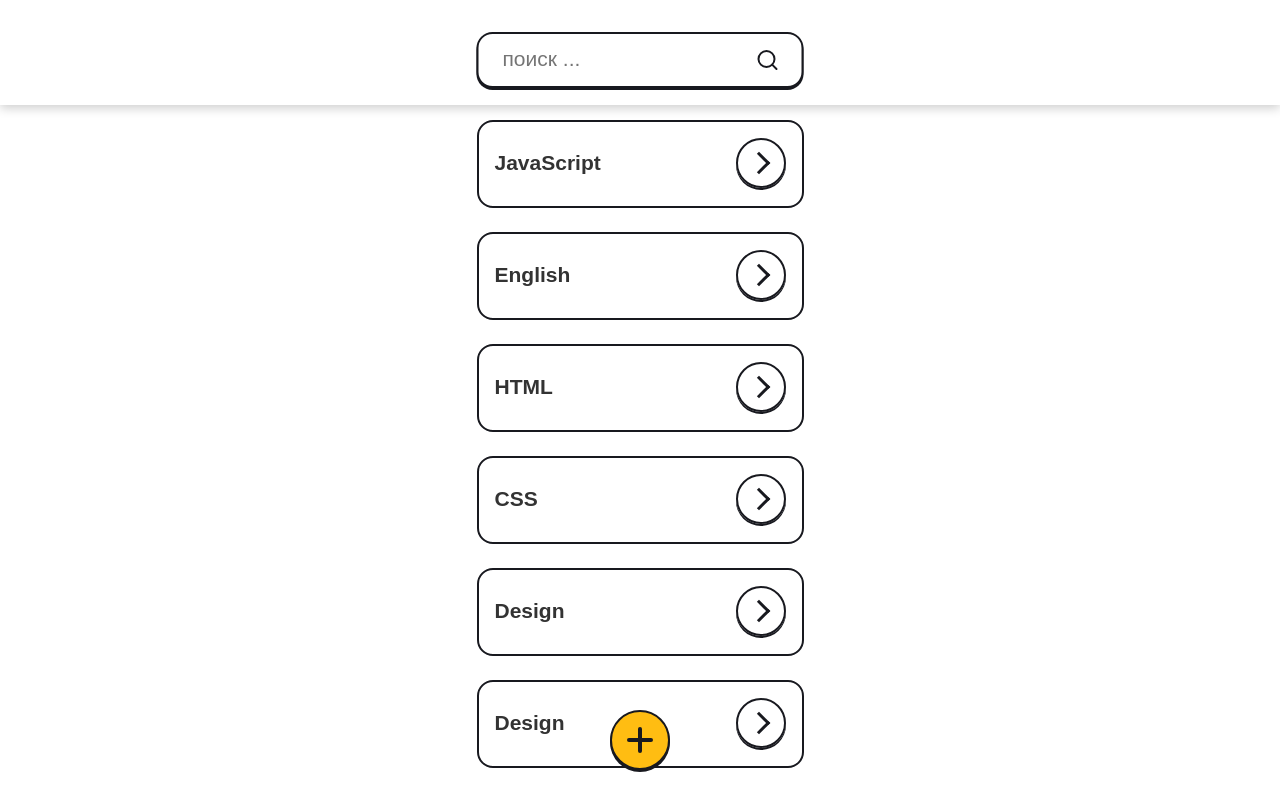
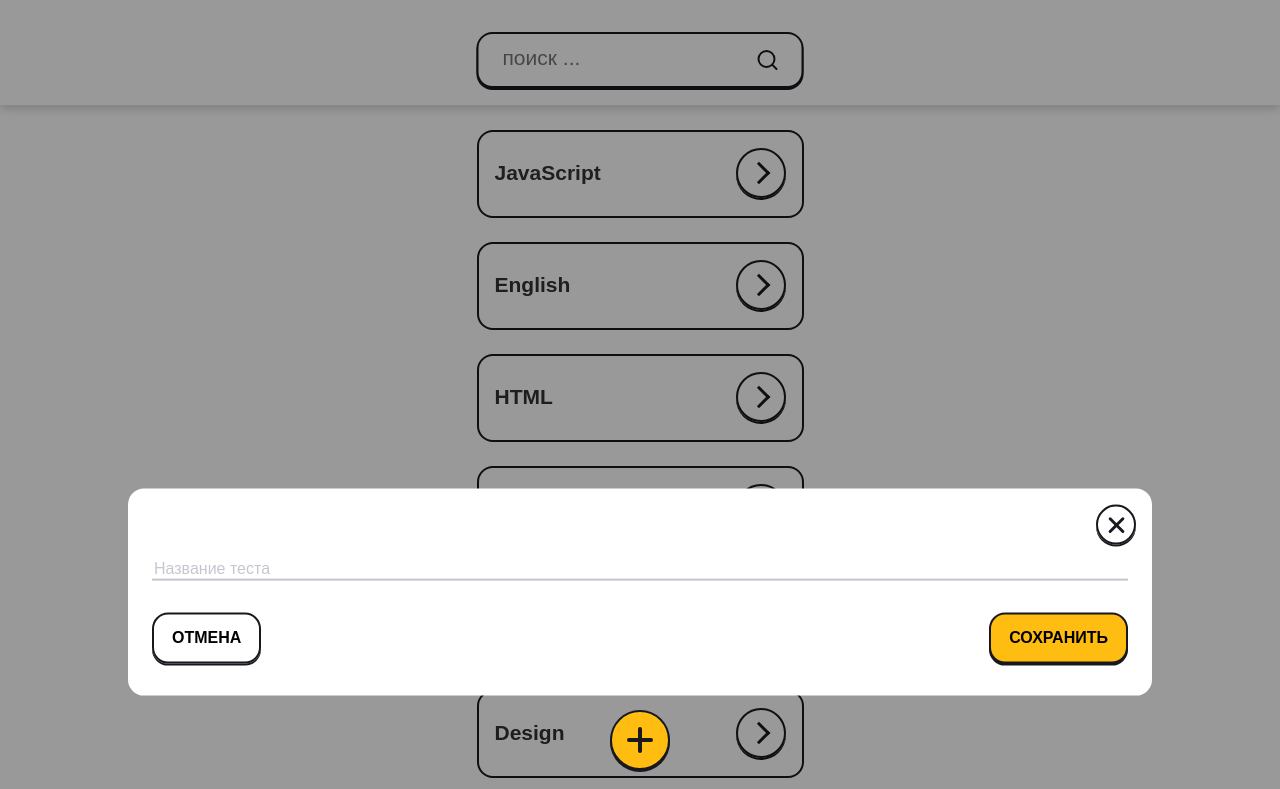
Before and after one commit to MaxBasharin/memony, a website with bundled scripts: page src/index.html in a window 1280 px wide. Both pictures are taken after a click on the button 640 px from the left and 740 px from the top of the page. Shown: the top 789 px of the page. Built offline with nearby package versions, Linux system fonts and the light colour scheme.

Commit message:
добавил всплывающую модалку

```diff
--- a/src/css/style.css
+++ b/src/css/style.css
@@ -2,7 +2,7 @@ body {
 	margin: 0;
 	font-family: 'Montserrat', sans-serif;
 
-	font-size: 15px;
+	font-size: 16px;
 	line-height: 1.2;
 	color: #333;
 }
@@ -113,7 +113,7 @@ h6 {
 }
 
 .app {
-	padding-top: 120px;
+	padding-top: 130px;
 	display: flex;
 	justify-content: center;
 }
@@ -124,7 +124,7 @@ h6 {
 	top: 0;
 	left: 0;
 	right: 0;
-	z-index: 100;
+	z-index: 15;
 	background-color: #fff;
 	box-shadow: 0 3px 10px rgb(0 0 0 / 20%);
 }
@@ -158,7 +158,6 @@ h6 {
 	outline-offset: 0;
 	border: 2px solid #4CAF50;
 	box-shadow: 0px 2px 0px #4CAF50;
-
 }
 
 .header__input::placeholder {
@@ -213,6 +212,7 @@ h6 {
 	position: absolute;
 	top: -60px;
 	left: 50%;
+	z-index: 10;
 	transform: translate(-50%, -50%);
 }
 
@@ -242,3 +242,103 @@ h6 {
 .btn-plus:after {
 	transform: rotate(-180deg);
 }
+
+/* Модальный (фон) */
+.modal {
+  display: none; /* Скрыто по умолчанию */
+  position: fixed; /* Оставаться на месте */
+  z-index: 20; /* Сидеть на вершине */
+  left: 0;
+  top: 0;
+  width: 100%; /* Полная ширина */
+  height: 100%; /* Полная высота */
+  overflow: auto; /* Включите прокрутку, если это необходимо */
+  background-color: rgb(0,0,0); /* Цвет запасной вариант */
+  background-color: rgba(0,0,0,0.4); /* Черный с непрозрачностью */
+}
+
+/* Модальное содержание/коробка */
+.modal-content {
+	position: absolute;
+	top: 50%;
+	left: 50%;
+	z-index: 10;
+	transform: translate(-50%, -50%);
+  background-color: #fff;
+  margin: 15% auto; /* 15% сверху и по центру */
+  padding: 70px 24px 32px;
+  border-radius: 16px;
+  width: 80%; /* Может быть больше или меньше, в зависимости от размера экрана */
+}
+
+.modal-content__btn {
+	position: absolute;
+	top: 16px;
+	right: 16px;
+}
+
+/* Кнопка закрытия */
+.close {
+  position: absolute;
+	top: 0;
+	right: 0;
+
+}
+
+.btn-close {
+	padding: 0;
+	width: 40px;
+	height: 40px;
+	border-radius: 50%;
+	position: relative;
+}
+
+.btn-close:before,
+.btn-close:after {
+    content: "";
+    position: absolute;
+    top: 17px;
+    left: 8px;
+    width: 21px;
+    height: 3px;
+		border-radius: 3px;
+    background: var(--color-woodsmoke);
+}
+
+.btn-close:before {
+	transform: rotate(45deg);
+}
+
+.btn-close:after {
+	transform: rotate(-45deg);
+}
+
+.modal__inner {
+	margin-bottom: 32px;
+}
+
+.modal__input {
+	width: 100%;
+	border: 0;
+	border-bottom: 2px solid #C8C5D1;
+}
+
+.modal__input::placeholder {
+	color: #C8C5D1;
+}
+
+.modal__input:focus {
+	outline: 0;
+	outline-offset: 0;
+	border-bottom: 2px solid #4CAF50;
+}
+
+.modal__btn {
+	display: flex;
+	justify-content: space-between;
+}
+
+.btn-modal {
+	font-size: 16px;
+	padding: 14px 18px;
+}
--- a/src/index.html
+++ b/src/index.html
@@ -102,16 +102,60 @@
 			<footer class="footer">
 				<div class="footer__wrap">
 					<div class="footer-btn">
-							<button type="button" class="btn btn-accent btn-plus">
+						<button type="button" class="btn btn-accent btn-plus" id="myBtn">
 						</button>
 					</div>
 				</div>
 			</footer>
+			<!-- Модальный -->
+			<div id="myModal" class="modal">
+
+				<!-- Модальное содержание -->
+				<div class="modal-content">
+					<div class="modal-content__btn">
+						<button type="button" class="close btn btn-close"></button>
+					</div>
+					<div class="modal__inner">
+						<input type="text" class="modal__input" placeholder="Название теста">
+					</div>
+					<div class="modal__btn">
+						<button class="btn btn-modal">Отмена</button>
+					<button class="btn btn-accent btn-modal">Сохранить</button>
+					</div>
+				</div>
+
+			</div>
 		</div>
 
 	</div>
 
-	<script type="module" src="./index.js"></script>
+	<script>// Получить модальный
+		var modal = document.getElementById("myModal");
+
+		// Получить кнопку, которая открывает модальный
+		var btn = document.getElementById("myBtn");
+
+		// Получить элемент <span>, который закрывает модальный
+		var span = document.getElementsByClassName("close")[0];
+
+		// Когда пользователь нажимает на кнопку, откройте модальный
+		btn.onclick = function () {
+			modal.style.display = "block";
+		}
+
+		// Когда пользователь нажимает на <span> (x), закройте модальное окно
+		span.onclick = function () {
+			modal.style.display = "none";
+		}
+
+		// Когда пользователь щелкает в любом месте за пределами модального, закройте его
+		window.onclick = function (event) {
+			if (event.target == modal) {
+				modal.style.display = "none";
+			}
+		}</script>
+	< <script type="module" src="./index.js">
+		</script>
 </body>
 
 </html>
```
Lines whose indentation alone changed are shown as unchanged.
